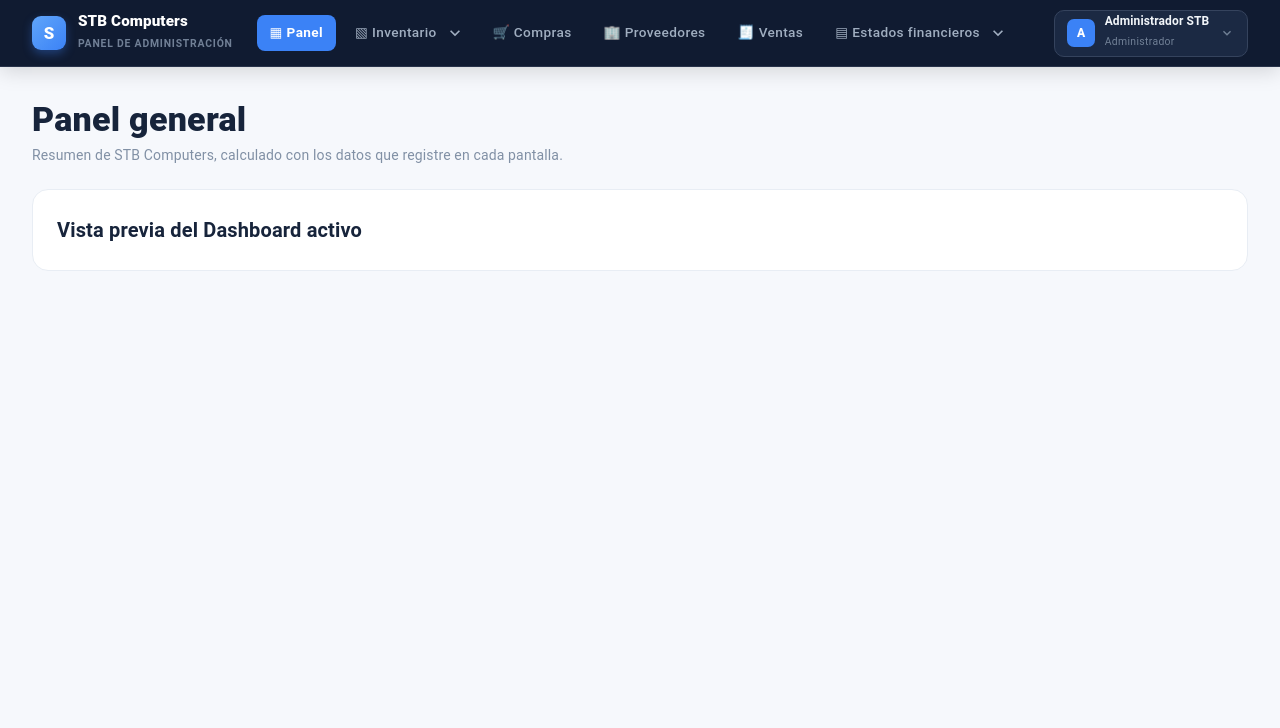
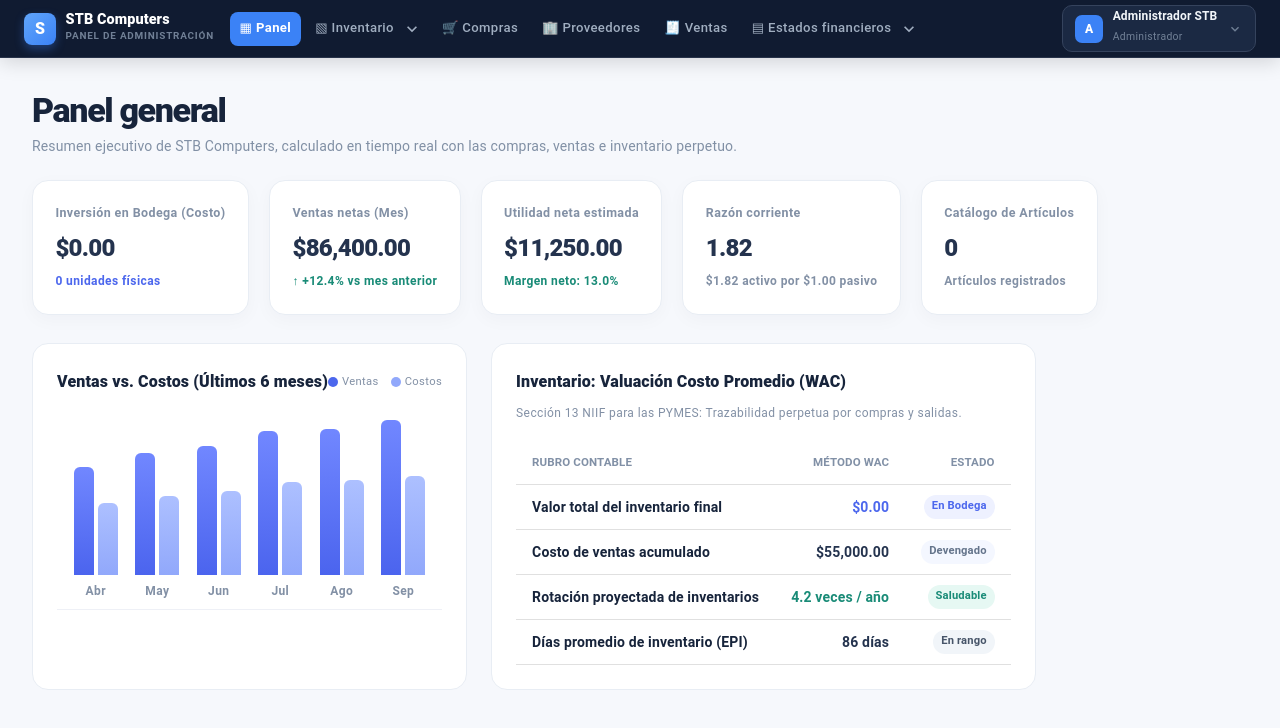
Before and after one commit to diazgomez581-oss/computers-inventory-system, a React app in the folder frontend/: page / in a window 1280 px wide. Shown: the top 728 px of the page. Built offline with nearby package versions, Linux system fonts and the light colour scheme; no server answers; the HTML template or start-up script is replaced by a standard one.

Commit message:
[FINANZAS] STB-3 FIN-01 Dashboard Ejecutivo - Valorización de existencias y ajuste de barra de navegación

```diff
--- a/frontend/src/App.jsx
+++ b/frontend/src/App.jsx
@@ -1,7 +1,8 @@
 import React, { useState } from 'react';
-import { Box, CssBaseline, Typography, Paper } from '@mui/material';
+import { Box, CssBaseline } from '@mui/material';
+import Navbar from './components/Sidebar'; // O components/Navbar.jsx
 import Productos from './pages/Productos';
-import Navbar from './components/Sidebar'; // Si mantuviste el archivo como Sidebar.jsx
+import Dashboard from './pages/Dashboard'; // <-- Importar
 
 function App() {
   const [currentView, setCurrentView] = useState('dashboard');
@@ -10,32 +11,18 @@ function App() {
     <Box sx={{ minHeight: '100vh', backgroundColor: '#F6F8FC' }}>
       <CssBaseline />
 
-      {/* Barra de navegación superior idéntica a la plantilla */}
+      {/* Navbar horizontal tipo maqueta */}
       <Navbar currentView={currentView} onSelectView={setCurrentView} />
 
-      {/* Contenedor central de contenido */}
+      {/* Contenido principal */}
       <Box component="main" sx={{ p: { xs: 2.5, md: 4 }, maxWidth: '1440px', margin: '0 auto' }}>
-        {currentView === 'dashboard' && (
-          <Box>
-            <Typography variant="h4" sx={{ fontWeight: 800, color: '#17243B', mb: 0.5 }}>
-              Panel general
-            </Typography>
-            <Typography variant="body2" sx={{ color: '#8190A5', mb: 3 }}>
-              Resumen de STB Computers, calculado con los datos que registre en cada pantalla.
-            </Typography>
+        {/* Dashboard completo */}
+        {currentView === 'dashboard' && <Dashboard />}
 
-            <Paper elevation={0} sx={{ p: 3, borderRadius: '16px', border: '1px solid #E8EDF4' }}>
-              <Typography variant="h6" sx={{ fontWeight: 700, color: '#17243B' }}>
-                Vista previa del Dashboard activo
-              </Typography>
-            </Paper>
-          </Box>
-        )}
-
-        {/* Vista del Catálogo de Productos (INV-01) */}
+        {/* Catálogo de Productos */}
         {currentView === 'productos' && <Productos />}
 
-        {/* Vistas pendientes */}
+        {/* Módulos subsiguientes */}
         {currentView === 'kardex' && <h2>Tarjeta Kárdex a Costo Promedio (INV-02)</h2>}
         {currentView === 'compras' && <h2>Recepción de Compras (COMP-02)</h2>}
         {currentView === 'proveedores' && <h2>Directorio de Proveedores (COMP-01)</h2>}
--- a/frontend/src/components/Sidebar.jsx
+++ b/frontend/src/components/Sidebar.jsx
@@ -19,16 +19,18 @@ export default function Navbar({ currentView, onSelectView }) {
   const isInvActive = ['productos', 'kardex'].includes(currentView);
   const isFinActive = ['gastos', 'estado_resultados', 'balance_general', 'ratios'].includes(currentView);
 
+  // Estilo compacto para que quepa todo en una sola línea fija
   const btnStyle = (isActive) => ({
     textTransform: 'none',
-    fontSize: '0.85rem',
+    fontSize: '0.82rem',
     fontWeight: isActive ? 700 : 500,
     color: isActive ? '#FFFFFF' : '#A0AEC0',
     backgroundColor: isActive ? '#3B82F6' : 'transparent',
     borderRadius: '8px',
-    px: 1.6,
-    py: 0.7,
-    minHeight: '36px',
+    px: 1.2,
+    py: 0.6,
+    minHeight: '34px',
+    whiteSpace: 'nowrap',
     '&:hover': {
       backgroundColor: isActive ? '#2563EB' : 'rgba(255, 255, 255, 0.08)',
       color: '#FFFFFF',
@@ -41,8 +43,8 @@ export default function Navbar({ currentView, onSelectView }) {
       sx={{
         backgroundColor: '#101B31',
         borderBottom: '1px solid #28334A',
-        px: { xs: 2, md: 4 },
-        py: 1.2,
+        px: { xs: 2, md: 3 },
+        py: 1,
         display: 'flex',
         alignItems: 'center',
         justifyContent: 'space-between',
@@ -50,21 +52,24 @@ export default function Navbar({ currentView, onSelectView }) {
         top: 0,
         zIndex: 1100,
         boxShadow: '0 4px 20px rgba(0, 0, 0, 0.15)',
+        minHeight: '58px',
+        maxHeight: '58px',
+        boxSizing: 'border-box',
       }}
     >
       {/* 1. Logo / Identidad */}
-      <Box sx={{ display: 'flex', alignItems: 'center', gap: 1.5, mr: 3 }}>
+      <Box sx={{ display: 'flex', alignItems: 'center', gap: 1.2, mr: 2, flexShrink: 0 }}>
         <Box
           sx={{
-            width: 34,
-            height: 34,
-            borderRadius: '9px',
+            width: 32,
+            height: 32,
+            borderRadius: '8px',
             background: 'linear-gradient(135deg, #60A5FA, #3B82F6)',
             display: 'grid',
             placeItems: 'center',
             color: '#FFFFFF',
             fontWeight: 800,
-            fontSize: '1.05rem',
+            fontSize: '1rem',
             boxShadow: '0 4px 10px rgba(59, 130, 246, 0.35)',
           }}
         >
@@ -73,21 +78,21 @@ export default function Navbar({ currentView, onSelectView }) {
         <Box>
           <Typography
             variant="subtitle2"
-            sx={{ fontWeight: 800, color: '#FFFFFF', lineHeight: 1.1, fontSize: '0.95rem' }}
+            sx={{ fontWeight: 800, color: '#FFFFFF', lineHeight: 1.1, fontSize: '0.9rem', whiteSpace: 'nowrap' }}
           >
             STB Computers
           </Typography>
           <Typography
             variant="caption"
-            sx={{ color: '#718096', fontSize: '0.65rem', letterSpacing: 0.8, fontWeight: 700 }}
+            sx={{ color: '#718096', fontSize: '0.62rem', letterSpacing: 0.8, fontWeight: 700, display: 'block', whiteSpace: 'nowrap' }}
           >
             PANEL DE ADMINISTRACIÓN
           </Typography>
         </Box>
       </Box>
 
-      {/* 2. Pestañas / Enlaces de navegación horizontal */}
-      <Box sx={{ display: 'flex', alignItems: 'center', gap: 0.8, flexGrow: 1, flexWrap: 'wrap' }}>
+      {/* 2. Pestañas de navegación (en una sola fila fija sin saltos) */}
+      <Box sx={{ display: 'flex', alignItems: 'center', gap: 0.6, flexGrow: 1, flexWrap: 'nowrap', overflowX: 'auto', minWidth: 0 }}>
         {/* Panel General */}
         <Button
           sx={btnStyle(currentView === 'dashboard')}
@@ -229,7 +234,7 @@ export default function Navbar({ currentView, onSelectView }) {
         </Menu>
       </Box>
 
-      {/* 3. Tarjeta de Usuario (Extremo derecho, idéntica a la maqueta) */}
+      {/* 3. Tarjeta de Usuario */}
       <Box
         onClick={(e) => setAnchorUser(e.currentTarget)}
         sx={{
@@ -242,6 +247,8 @@ export default function Navbar({ currentView, onSelectView }) {
           px: 1.5,
           py: 0.5,
           cursor: 'pointer',
+          flexShrink: 0,
+          ml: 2,
           '&:hover': { backgroundColor: '#233557' },
         }}
       >
@@ -258,10 +265,10 @@ export default function Navbar({ currentView, onSelectView }) {
           A
         </Avatar>
         <Box sx={{ textAlign: 'left', display: { xs: 'none', sm: 'block' } }}>
-          <Typography variant="body2" sx={{ color: '#F1F5F9', fontWeight: 700, fontSize: '0.75rem', lineHeight: 1.1 }}>
+          <Typography variant="body2" sx={{ color: '#F1F5F9', fontWeight: 700, fontSize: '0.75rem', lineHeight: 1.1, whiteSpace: 'nowrap' }}>
             Administrador STB
           </Typography>
-          <Typography variant="caption" sx={{ color: '#718096', fontSize: '0.65rem' }}>
+          <Typography variant="caption" sx={{ color: '#718096', fontSize: '0.65rem', whiteSpace: 'nowrap' }}>
             Administrador
           </Typography>
         </Box>
--- a/frontend/src/pages/Dashboard.jsx
+++ b/frontend/src/pages/Dashboard.jsx
@@ -1,155 +1,305 @@
-import React, { useEffect, useState } from 'react';
-import axios from 'axios';
-import { Box, Card, CardContent, Typography, CircularProgress } from '@mui/material';
-import AttachMoneyIcon from '@mui/icons-material/AttachMoney';
-import Inventory2Icon from '@mui/icons-material/Inventory2';
-import ShoppingCartIcon from '@mui/icons-material/ShoppingCart';
+import React, { useState, useEffect } from 'react';
+import {
+  Box,
+  Typography,
+  Paper,
+  Grid,
+  Table,
+  TableBody,
+  TableCell,
+  TableContainer,
+  TableHead,
+  TableRow,
+  Chip,
+} from '@mui/material';
+
+const METRICAS_URL = 'http://127.0.0.1:8000/api/productos/metricas_dashboard/';
+const PRODUCTOS_URL = 'http://127.0.0.1:8000/api/productos/';
 
 export default function Dashboard() {
-  const [stats, setStats] = useState({
-    total_bodega: '$0.00',
+  const [metricas, setMetricas] = useState({
+    inversion_bodega: 0,
+    unidades_stock: 0,
     total_productos: 0,
-    total_salidas: '0 unidades',
+    ventas_mes: 86400.00,
+    utilidad_neta: 11250.00,
+    razon_corriente: 1.82,
+    gastos_mes: 2450.00,
   });
-  const [cargando, setCargando] = useState(true);
+
+  const [topProductos, setTopProductos] = useState([]);
 
   useEffect(() => {
-    axios.get('http://127.0.0.1:8000/api/dashboard-stats/')
-      .then((res) => {
-        setStats(res.data);
-        setCargando(false);
+    // 1. Cargar métricas ejecutivas
+    fetch(METRICAS_URL)
+      .then((res) => (res.ok ? res.json() : null))
+      .then((data) => {
+        if (data) setMetricas(data);
       })
-      .catch((err) => {
-        console.error('Error conectando al backend:', err);
-        setCargando(false);
-      });
+      .catch((err) => console.log('Usando métricas locales:', err));
+
+    // 2. Cargar productos para el resumen de existencias
+    fetch(PRODUCTOS_URL)
+      .then((res) => (res.ok ? res.json() : []))
+      .then((data) => {
+        if (Array.isArray(data)) {
+          // Ordenar por mayor valor invertido en bodega
+          const ordenados = [...data].sort(
+            (a, b) => (b.stock * b.costo_promedio) - (a.stock * a.costo_promedio)
+          );
+          setTopProductos(ordenados.slice(0, 5));
+        }
+      })
+      .catch((err) => console.log('Error cargando top productos:', err));
   }, []);
 
-  const metricas = [
-    {
-      titulo: 'TOTAL EN BODEGA (COSTO)',
-      valor: stats.total_bodega,
-      bordeColor: '#0F4C81',
-      iconBg: '#E0F2FE',
-      icon: <AttachMoneyIcon sx={{ color: '#0F4C81', fontSize: 22 }} />,
-    },
-    {
-      titulo: 'PRODUCTOS REGISTRADOS',
-      valor: stats.total_productos,
-      bordeColor: '#0284C7',
-      iconBg: '#E0F2FE',
-      icon: <Inventory2Icon sx={{ color: '#0284C7', fontSize: 22 }} />,
-    },
-    {
-      titulo: 'SALIDAS DEL MES',
-      valor: stats.total_salidas,
-      bordeColor: '#10B981',
-      iconBg: '#D1FAE5',
-      icon: <ShoppingCartIcon sx={{ color: '#10B981', fontSize: 22 }} />,
-    },
+  const cardStyle = {
+    p: 2.8,
+    borderRadius: '16px',
+    border: '1px solid #E8EDF4',
+    backgroundColor: '#FFFFFF',
+    boxShadow: '0 5px 18px rgba(22, 44, 78, 0.03)',
+    display: 'flex',
+    flexDirection: 'column',
+    justifyContent: 'space-between',
+    height: '100%',
+  };
+
+  const meses = [
+    { mes: 'Abr', v: 60, c: 40 },
+    { mes: 'May', v: 68, c: 44 },
+    { mes: 'Jun', v: 72, c: 47 },
+    { mes: 'Jul', v: 80, c: 52 },
+    { mes: 'Ago', v: 81, c: 53 },
+    { mes: 'Sep', v: 86, c: 55 },
   ];
 
   return (
-    <Box sx={{ p: { xs: 2, md: 3 }, boxSizing: 'border-box', width: '100%' }}>
-      <Box sx={{ mb: 2.5 }}>
-        <Typography variant="h6" sx={{ fontWeight: 700, color: '#0F172A', fontSize: '1.15rem' }}>
-          Resumen General del Inventario
+    <Box>
+      {/* Título de Cabecera */}
+      <Box sx={{ mb: 3 }}>
+        <Typography variant="h4" sx={{ fontWeight: 800, color: '#17243B', mb: 0.5, letterSpacing: '-0.04em' }}>
+          Panel general
         </Typography>
-        <Typography variant="body2" sx={{ color: '#64748B', fontSize: '0.82rem' }}>
-          Control continuo bajo el método de Costo Promedio Ponderado
+        <Typography variant="body2" sx={{ color: '#8190A5' }}>
+          Resumen ejecutivo de STB Computers, calculado en tiempo real con las compras, ventas e inventario perpetuo.
         </Typography>
       </Box>
 
-      {cargando ? (
-        <Box sx={{ display: 'flex', justifyContent: 'center', p: 4 }}>
-          <CircularProgress size={32} />
+      {/* 1. Fila de 5 Tarjetas Superiores (Criterio de aceptación STB-3) */}
+      <Grid container spacing={2.5} sx={{ mb: 3.5 }}>
+        {/* Tarjeta 1: Total en Bodega (WAC) */}
+        <Grid item xs={12} sm={6} md={2.4}>
+          <Paper elevation={0} sx={cardStyle}>
+            <Typography variant="caption" sx={{ color: '#8290A5', fontWeight: 600, fontSize: '0.78rem' }}>
+              Inversión en Bodega (Costo)
+            </Typography>
+            <Typography variant="h5" sx={{ fontWeight: 800, color: '#24334E', my: 1, letterSpacing: '-0.03em' }}>
+              ${Number(metricas.inversion_bodega).toLocaleString('en-US', { minimumFractionDigits: 2 })}
+            </Typography>
+            <Typography variant="caption" sx={{ color: '#4C67ED', fontWeight: 700 }}>
+              {metricas.unidades_stock} unidades físicas
+            </Typography>
+          </Paper>
+        </Grid>
+
+        {/* Tarjeta 2: Ventas Netas */}
+        <Grid item xs={12} sm={6} md={2.4}>
+          <Paper elevation={0} sx={cardStyle}>
+            <Typography variant="caption" sx={{ color: '#8290A5', fontWeight: 600, fontSize: '0.78rem' }}>
+              Ventas netas (Mes)
+            </Typography>
+            <Typography variant="h5" sx={{ fontWeight: 800, color: '#24334E', my: 1, letterSpacing: '-0.03em' }}>
+              ${Number(metricas.ventas_mes).toLocaleString('en-US', { minimumFractionDigits: 2 })}
+            </Typography>
+            <Typography variant="caption" sx={{ color: '#198B77', fontWeight: 700 }}>
+              ↑ +12.4% vs mes anterior
+            </Typography>
+          </Paper>
+        </Grid>
+
+        {/* Tarjeta 3: Utilidad Neta */}
+        <Grid item xs={12} sm={6} md={2.4}>
+          <Paper elevation={0} sx={cardStyle}>
+            <Typography variant="caption" sx={{ color: '#8290A5', fontWeight: 600, fontSize: '0.78rem' }}>
+              Utilidad neta estimada
+            </Typography>
+            <Typography variant="h5" sx={{ fontWeight: 800, color: '#24334E', my: 1, letterSpacing: '-0.03em' }}>
+              ${Number(metricas.utilidad_neta).toLocaleString('en-US', { minimumFractionDigits: 2 })}
+            </Typography>
+            <Typography variant="caption" sx={{ color: '#198B77', fontWeight: 700 }}>
+              Margen neto: 13.0%
+            </Typography>
+          </Paper>
+        </Grid>
+
+        {/* Tarjeta 4: Razón Corriente (Liquidez) */}
+        <Grid item xs={12} sm={6} md={2.4}>
+          <Paper elevation={0} sx={cardStyle}>
+            <Typography variant="caption" sx={{ color: '#8290A5', fontWeight: 600, fontSize: '0.78rem' }}>
+              Razón corriente
+            </Typography>
+            <Typography variant="h5" sx={{ fontWeight: 800, color: '#24334E', my: 1, letterSpacing: '-0.03em' }}>
+              {metricas.razon_corriente}
+            </Typography>
+            <Typography variant="caption" sx={{ color: '#8290A5', fontWeight: 600 }}>
+              $1.82 activo por $1.00 pasivo
+            </Typography>
+          </Paper>
+        </Grid>
+
+        {/* Tarjeta 5: Catálogo Activo */}
+        <Grid item xs={12} sm={6} md={2.4}>
+          <Paper elevation={0} sx={cardStyle}>
+            <Typography variant="caption" sx={{ color: '#8290A5', fontWeight: 600, fontSize: '0.78rem' }}>
+              Catálogo de Artículos
+            </Typography>
+            <Typography variant="h5" sx={{ fontWeight: 800, color: '#24334E', my: 1, letterSpacing: '-0.03em' }}>
+              {metricas.total_productos}
+            </Typography>
+            <Typography variant="caption" sx={{ color: '#8290A5', fontWeight: 600 }}>
+              Artículos registrados
+            </Typography>
+          </Paper>
+        </Grid>
+      </Grid>
+
+      {/* 2. Sección Gráfica y Tabla de Inventario */}
+      <Grid container spacing={3}>
+        {/* Gráfico de Barras: Ventas vs Costos (Inspirado en el prototipo de Hazel) */}
+        <Grid item xs={12} md={6}>
+          <Paper elevation={0} sx={{ p: 3, borderRadius: '16px', border: '1px solid #E8EDF4', height: '100%' }}>
+            <Box sx={{ display: 'flex', justifyContent: 'space-between', alignItems: 'center', mb: 3 }}>
+              <Typography variant="subtitle1" sx={{ fontWeight: 800, color: '#17243B' }}>
+                Ventas vs. Costos (Últimos 6 meses)
+              </Typography>
+              <Box sx={{ display: 'flex', gap: 1.5, alignItems: 'center' }}>
+                <Box sx={{ display: 'flex', alignItems: 'center', gap: 0.5 }}>
+                  <Box sx={{ width: 10, height: 10, borderRadius: '50%', bgcolor: '#4C67ED' }} />
+                  <Typography variant="caption" sx={{ color: '#8290A5', fontSize: '0.7rem' }}>Ventas</Typography>
                 </Box>
-      ) : (
+                <Box sx={{ display: 'flex', alignItems: 'center', gap: 0.5 }}>
+                  <Box sx={{ width: 10, height: 10, borderRadius: '50%', bgcolor: '#91A8FB' }} />
+                  <Typography variant="caption" sx={{ color: '#8290A5', fontSize: '0.7rem' }}>Costos</Typography>
+                </Box>
+              </Box>
+            </Box>
+
+            {/* Contenedor de barras */}
             <Box
               sx={{
-            display: 'grid',
-            gridTemplateColumns: { xs: '1fr', sm: 'repeat(3, 1fr)' },
-            gap: 2,
-            mb: 3,
-            width: '100%',
+                display: 'flex',
+                alignItems: 'flex-end',
+                justifyContent: 'space-between',
+                height: 190,
+                borderBottom: '1px solid #EEF0F6',
+                pt: 2,
+                pb: 1,
+                px: 1,
               }}
             >
-          {metricas.map((m, idx) => (
-            <Card
-              key={idx}
-              elevation={0}
+              {meses.map((m, idx) => (
+                <Box key={idx} sx={{ display: 'flex', flexDirection: 'column', alignItems: 'center', gap: 0.8, flex: 1 }}>
+                  <Box sx={{ display: 'flex', alignItems: 'flex-end', gap: 0.5 }}>
+                    <Box
                       sx={{
-                bgcolor: '#FFFFFF',
-                border: '1px solid #E2E8F0',
-                borderTop: `3px solid ${m.bordeColor}`,
-                borderRadius: 2,
-                boxShadow: '0 1px 3px rgba(0, 0, 0, 0.04)',
+                        width: { xs: 14, sm: 20 },
+                        height: `${m.v * 1.8}px`,
+                        background: 'linear-gradient(180deg, #7187FF, #4B64EE)',
+                        borderRadius: '6px 6px 0 0',
                       }}
-            >
-              <CardContent sx={{ p: 2, '&:last-child': { pb: 2 } }}>
-                <Box sx={{ display: 'flex', justifyContent: 'space-between', alignItems: 'center' }}>
-                  <Box>
-                    <Typography
-                      variant="caption"
+                    />
+                    <Box
                       sx={{
-                        color: '#64748B',
-                        fontWeight: 700,
-                        fontSize: '0.68rem',
-                        letterSpacing: '0.4px',
-                        display: 'block',
+                        width: { xs: 14, sm: 20 },
+                        height: `${m.c * 1.8}px`,
+                        background: 'linear-gradient(180deg, #ADC0FF, #91A8FB)',
+                        borderRadius: '6px 6px 0 0',
                       }}
-                    >
-                      {m.titulo}
-                    </Typography>
-                    <Typography
-                      variant="h5"
-                      sx={{
-                        fontWeight: 800,
-                        color: '#0F172A',
-                        mt: 0.5,
-                        fontSize: '1.35rem',
-                        lineHeight: 1.2,
-                      }}
-                    >
-                      {m.valor}
+                    />
+                  </Box>
+                  <Typography variant="caption" sx={{ color: '#8290A5', fontWeight: 600, fontSize: '0.75rem' }}>
+                    {m.mes}
                   </Typography>
                 </Box>
-                  <Box
-                    sx={{
-                      p: 1,
-                      borderRadius: 1.5,
-                      bgcolor: m.iconBg,
-                      display: 'flex',
-                      alignItems: 'center',
-                      justifyContent: 'center',
-                    }}
-                  >
-                    {m.icon}
-                  </Box>
-                </Box>
-              </CardContent>
-            </Card>
               ))}
             </Box>
-      )}
+          </Paper>
+        </Grid>
 
-      <Card
-        elevation={0}
-        sx={{
-          border: '1px solid #E2E8F0',
-          borderRadius: 2,
-          p: 2.5,
-          bgcolor: '#FFFFFF',
-          boxShadow: '0 1px 3px rgba(0, 0, 0, 0.03)',
-        }}
-      >
-        <Typography variant="subtitle2" sx={{ fontWeight: 700, color: '#0F172A', mb: 0.6 }}>
-          Valuación de Inventarios: Costo Promedio Ponderado (NIIF para las PYMES - Sección 13)
+        {/* Resumen de Inventario: Valuación a Costo Promedio (NIIF para PYMES) */}
+        <Grid item xs={12} md={6}>
+          <Paper elevation={0} sx={{ p: 3, borderRadius: '16px', border: '1px solid #E8EDF4', height: '100%' }}>
+            <Typography variant="subtitle1" sx={{ fontWeight: 800, color: '#17243B', mb: 1 }}>
+              Inventario: Valuación Costo Promedio (WAC)
             </Typography>
-        <Typography variant="body2" sx={{ color: '#475569', lineHeight: 1.55, fontSize: '0.84rem' }}>
-          El sistema opera bajo un control de inventario perpetuo. Cada entrada de mercadería actualiza de manera inmediata el costo unitario promedio ponderado acumulado. Al momento de generar una venta o salida de almacén, el costo de ventas se deduce de forma automatizada con base en el último promedio registrado, garantizando integridad en los registros financieros.
+            <Typography variant="caption" sx={{ color: '#8290A5', display: 'block', mb: 2 }}>
+              Sección 13 NIIF para las PYMES: Trazabilidad perpetua por compras y salidas.
             </Typography>
-      </Card>
+
+            <TableContainer>
+              <Table size="small">
+                <TableHead>
+                  <TableRow sx={{ '& th': { color: '#8190A6', fontWeight: 700, fontSize: '0.72rem', py: 1.2 } }}>
+                    <TableCell>RUBRO CONTABLE</TableCell>
+                    <TableCell align="right">MÉTODO WAC</TableCell>
+                    <TableCell align="right">ESTADO</TableCell>
+                  </TableRow>
+                </TableHead>
+                <TableBody>
+                  <TableRow hover>
+                    <TableCell sx={{ fontWeight: 600, color: '#17243B', py: 1.5 }}>
+                      Valor total del inventario final
+                    </TableCell>
+                    <TableCell align="right" sx={{ fontWeight: 700, color: '#4C67ED', py: 1.5 }}>
+                      ${Number(metricas.inversion_bodega).toFixed(2)}
+                    </TableCell>
+                    <TableCell align="right">
+                      <Chip label="En Bodega" size="small" sx={{ bgcolor: '#EEF1FF', color: '#4C67ED', fontWeight: 700, fontSize: '0.7rem' }} />
+                    </TableCell>
+                  </TableRow>
+
+                  <TableRow hover>
+                    <TableCell sx={{ fontWeight: 600, color: '#17243B', py: 1.5 }}>
+                      Costo de ventas acumulado
+                    </TableCell>
+                    <TableCell align="right" sx={{ fontWeight: 700, color: '#24334E', py: 1.5 }}>
+                      $55,000.00
+                    </TableCell>
+                    <TableCell align="right">
+                      <Chip label="Devengado" size="small" sx={{ bgcolor: '#F4F7FF', color: '#64748B', fontWeight: 600, fontSize: '0.7rem' }} />
+                    </TableCell>
+                  </TableRow>
+
+                  <TableRow hover>
+                    <TableCell sx={{ fontWeight: 600, color: '#17243B', py: 1.5 }}>
+                      Rotación proyectada de inventarios
+                    </TableCell>
+                    <TableCell align="right" sx={{ fontWeight: 700, color: '#198B77', py: 1.5 }}>
+                      4.2 veces / año
+                    </TableCell>
+                    <TableCell align="right">
+                      <Chip label="Saludable" size="small" sx={{ bgcolor: '#E6F8F3', color: '#198B77', fontWeight: 700, fontSize: '0.7rem' }} />
+                    </TableCell>
+                  </TableRow>
+
+                  <TableRow hover>
+                    <TableCell sx={{ fontWeight: 600, color: '#17243B', py: 1.5 }}>
+                      Días promedio de inventario (EPI)
+                    </TableCell>
+                    <TableCell align="right" sx={{ fontWeight: 700, color: '#24334E', py: 1.5 }}>
+                      86 días
+                    </TableCell>
+                    <TableCell align="right">
+                      <Chip label="En rango" size="small" sx={{ bgcolor: '#F1F5F9', color: '#475569', fontWeight: 600, fontSize: '0.7rem' }} />
+                    </TableCell>
+                  </TableRow>
+                </TableBody>
+              </Table>
+            </TableContainer>
+          </Paper>
+        </Grid>
+      </Grid>
     </Box>
   );
 }
```
Also changed, not shown: 1 other file (tests, documents, lock files or other folders). Lines whose indentation alone changed are shown as unchanged.
